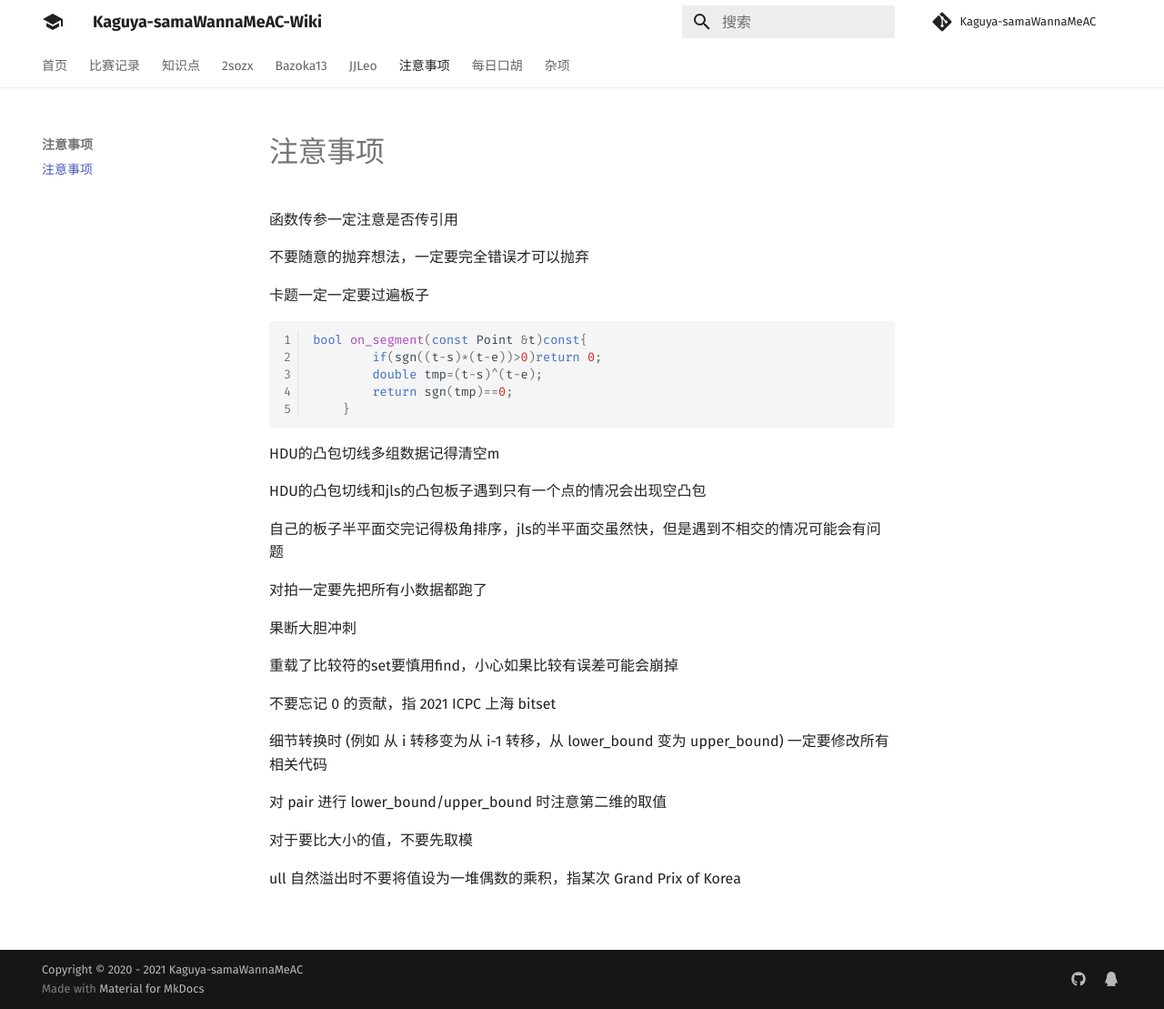
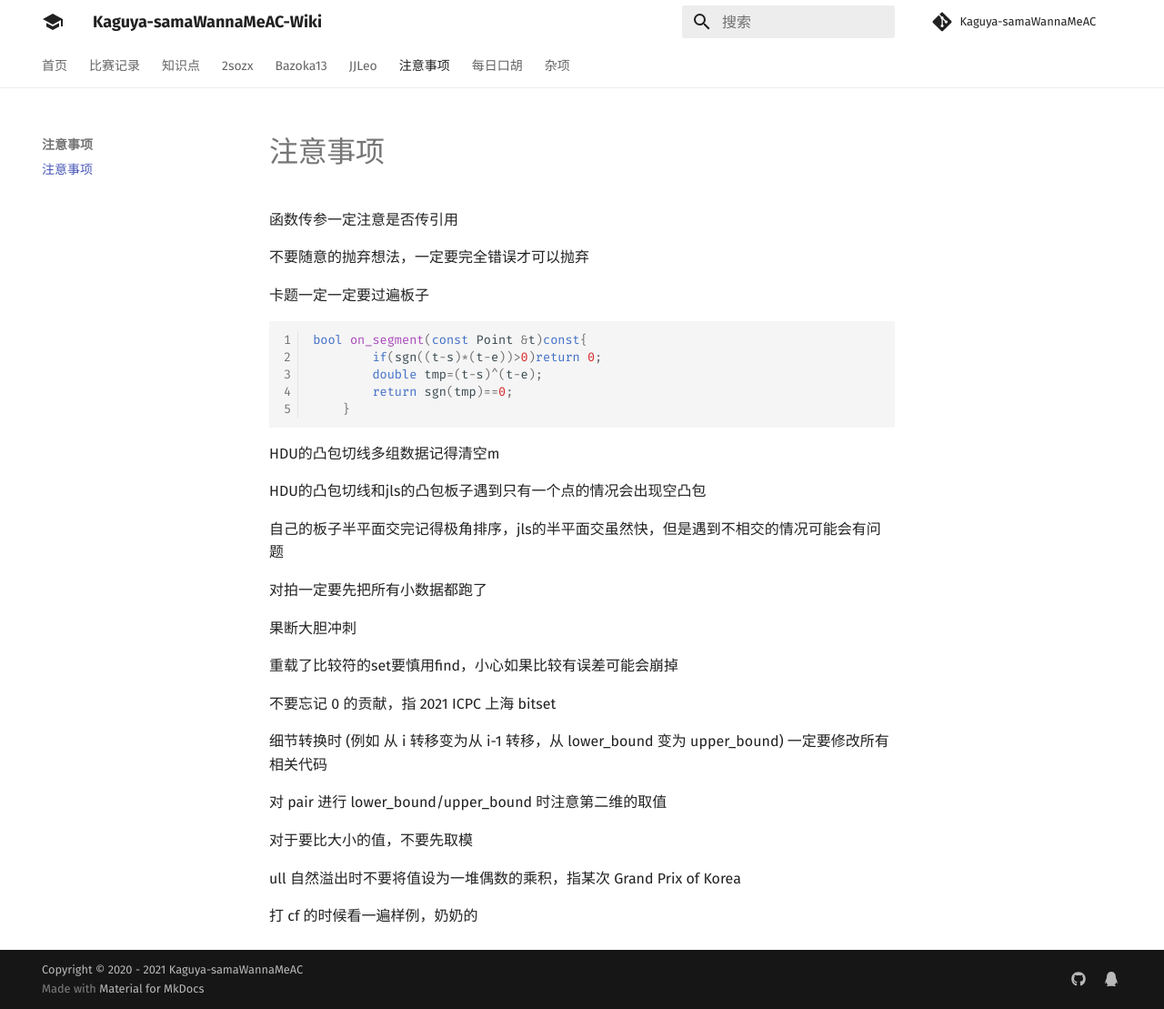
Before and after one commit to Kaguya-samaWannaMeAC/kaguya-samawannameac.github.io, an MkDocs documentation site: the page built from docs/注意事项.md, in a window 1280 px wide and 1109 px high. Shown: the whole window at 91% size. Built offline with MkDocs 1.6.1 and Material for MkDocs 9.7.7, drawn with Linux system fonts in a browser that asks for light colours; comment, search, counter and statistics services are not loaded.

Commit message:
Update 注意事项.md

```diff
--- a/docs/注意事项.md
+++ b/docs/注意事项.md
@@ -33,3 +33,5 @@ HDU的凸包切线和jls的凸包板子遇到只有一个点的情况会出现
 对于要比大小的值，不要先取模
 
 ull 自然溢出时不要将值设为一堆偶数的乘积，指某次 Grand Prix of Korea
+
+打 cf 的时候看一遍样例，奶奶的
```
